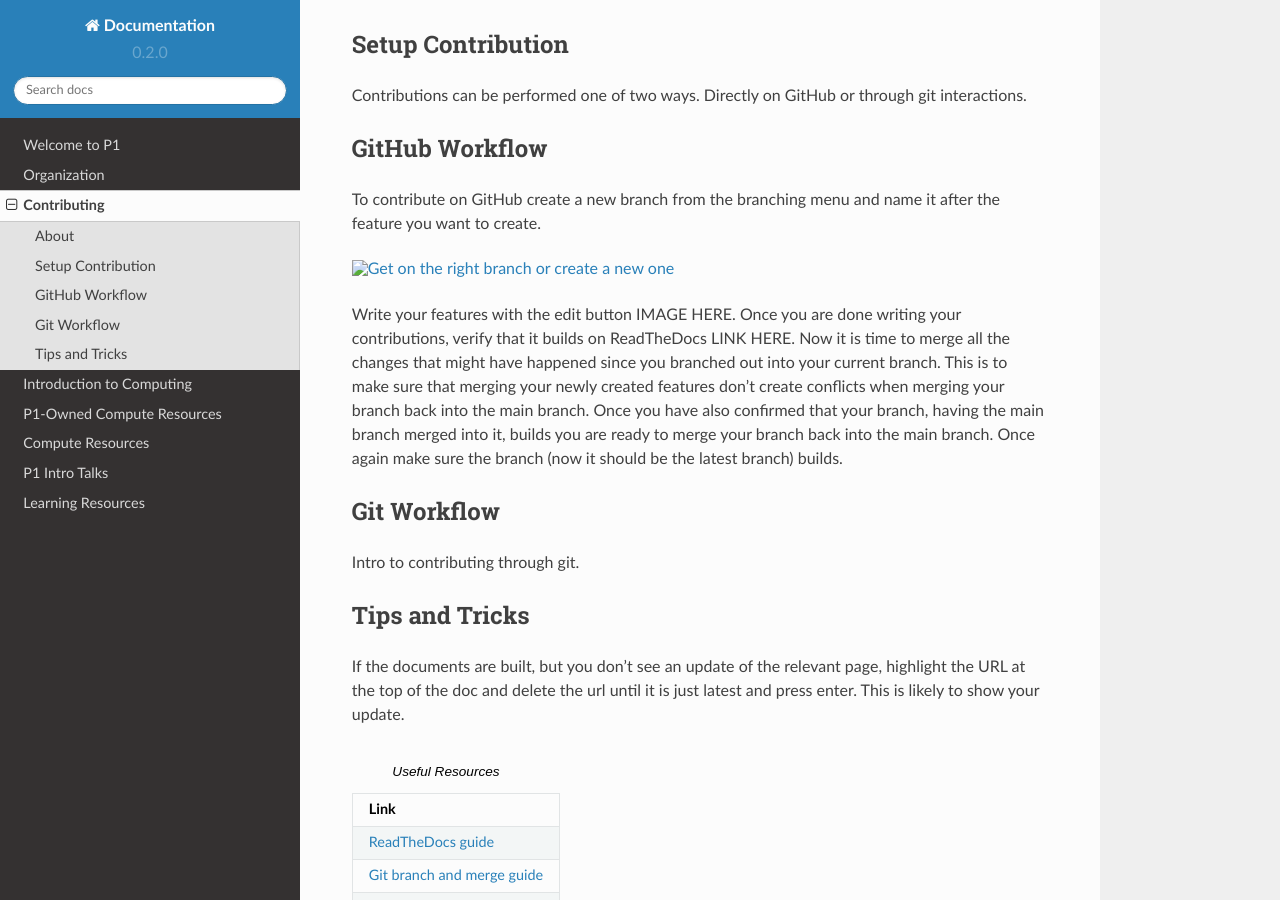
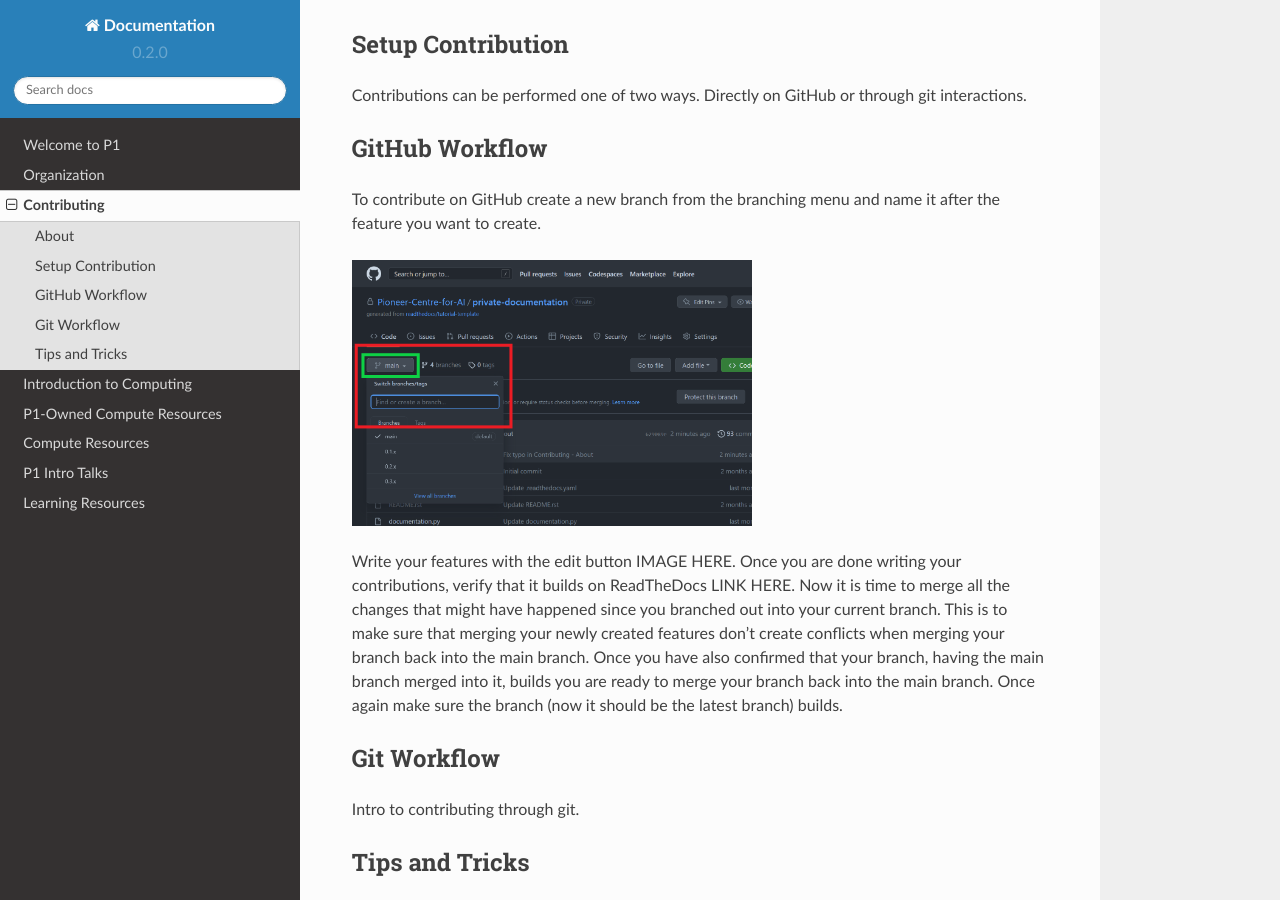
Before and after one commit to Pioneer-Centre-for-AI/p1-compute-documentation, a Sphinx documentation site: the page built from docs/source/contributing.rst, in a window 1280 px wide and 900 px high, scrolled down 500 px. Built offline with Sphinx 7.4.7 and the Read the Docs theme 2.0.0, drawn with Linux system fonts in a browser that asks for light colours.

Commit message:
Try and fix image insertion in contributing

```diff
--- a/docs/source/contributing.rst
+++ b/docs/source/contributing.rst
@@ -15,7 +15,7 @@ GitHub Workflow
 ===============
 To contribute on GitHub create a new branch from the branching menu and name it after the feature you want to create.
 
-.. image:: ./docs/images/contributing/github_contributing_01.png
+.. image:: images/contributing/github_contributing_01.png
   :width: 400
   :alt: Get on the right branch or create a new one
 
```
Also changed, not shown: docs/source/images/contributing/github_contributing_01.png (renamed from docs/images/contributing/github_contributing_01.PNG), docs/source/images/contributing/github_contributing_02.png (renamed from docs/images/contributing/github_contributing_02.PNG), docs/source/images/contributing/github_contributing_03.png (renamed from docs/images/contributing/github_contributing_03.PNG), docs/source/images/contributing/github_contributing_04.png (renamed from docs/images/contributing/github_contributing_04.PNG), docs/source/images/contributing/github_contributing_05.png (renamed from docs/images/contributing/github_contributing_05.PNG), docs/source/images/contributing/github_contributing_06.png (renamed from docs/images/contributing/github_contributing_06.PNG), docs/source/images/contributing/github_contributing_07.png (renamed from docs/images/contributing/github_contributing_07.PNG), docs/source/images/contributing/github_contributing_08.png (renamed from docs/images/contributing/github_contributing_08.PNG), docs/source/images/contributing/github_contributing_09.png (renamed from docs/images/contributing/github_contributing_09.PNG).
